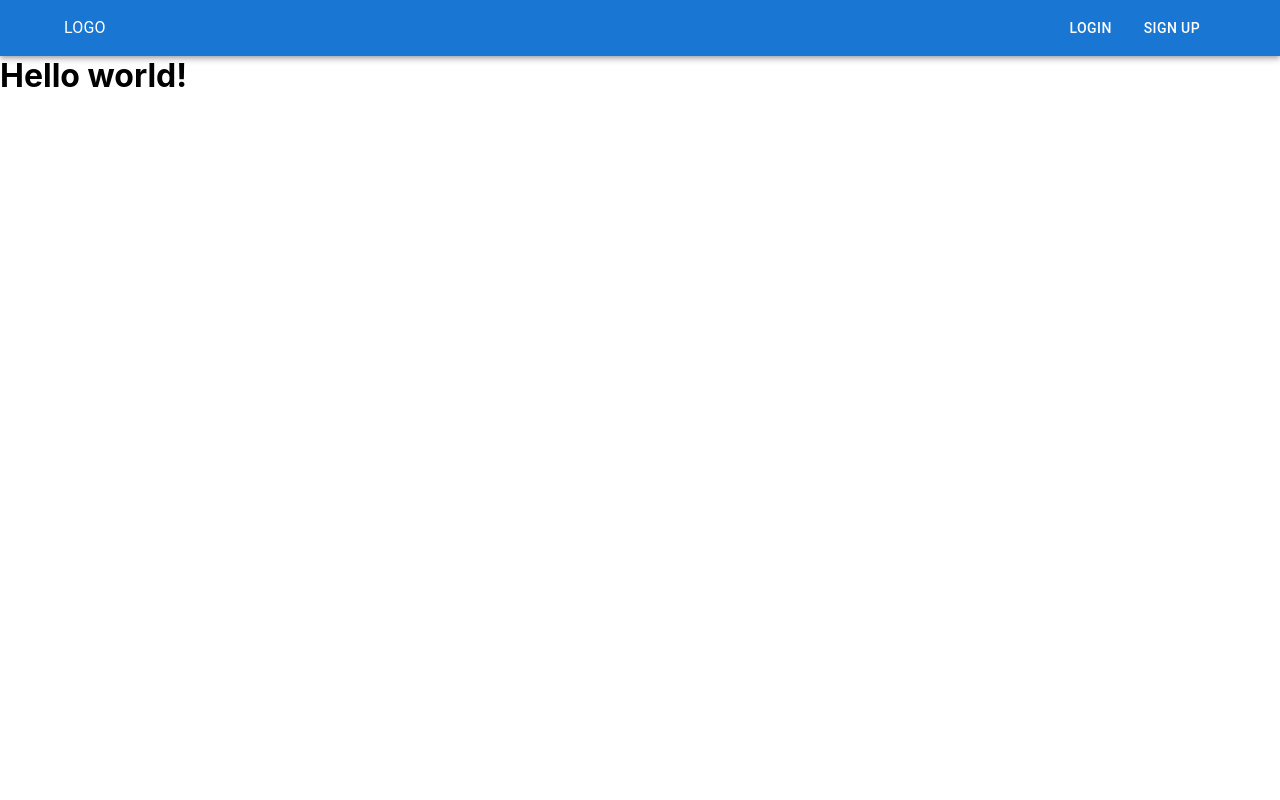
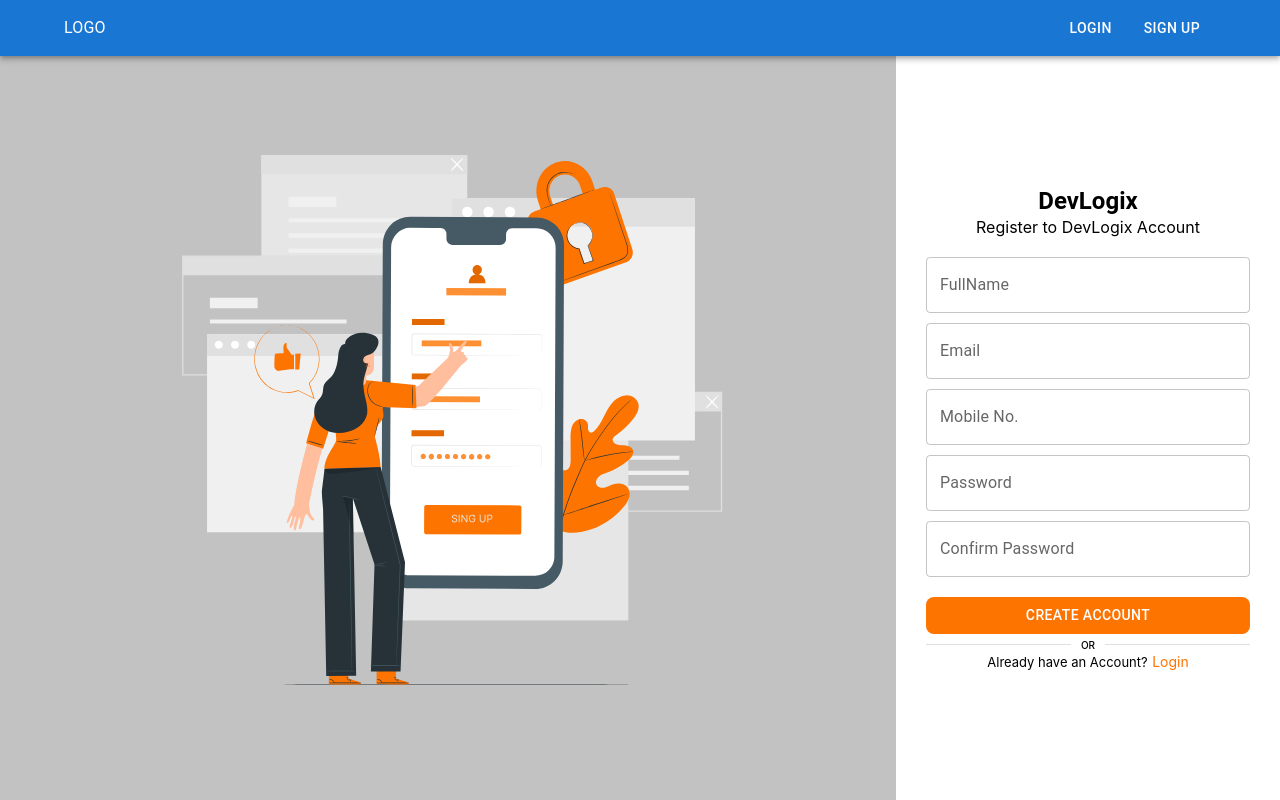
Before and after one commit to NeerajCap13/React, a React (Create React App) app in the folder devprojeject/: page /newRegister in a window 1280 px wide. Built offline with nearby package versions, Linux system fonts and the light colour scheme.

Commit message:
register

```diff
--- a/devprojeject/src/Component/Landingpage/Landing.jsx
+++ b/devprojeject/src/Component/Landingpage/Landing.jsx
@@ -134,7 +134,7 @@ const Landing = () => {
               <Button
                 fullWidth
                 LinkComponent={Link}
-                to="/newRegister"
+                to="/"
                 sx={{
                   color: "#FD7401",
                   borderRadius: "8px",
--- a/devprojeject/src/Component/NewLoginRegisterPage/NewRegister.jsx
+++ b/devprojeject/src/Component/NewLoginRegisterPage/NewRegister.jsx
@@ -1,9 +1,233 @@
-import React from 'react'
+import {
+  Box,
+  Button,
+  Divider,
+  TextField,
+  Typography,
+  useMediaQuery,
+  useTheme,
+} from "@mui/material";
+import React from "react";
+import loginImage from "../../Assets/images/login-illustrator.svg";
+
 
 const NewRegister = () => {
+
+  const theme = useTheme();
+  const isMobile = useMediaQuery(theme.breakpoints.down("sm"));
+
   return (
-    <h1>Hello world!</h1>
-  )
-}
+    <Box
+      sx={{
+        height: "93vh",
+        display: "flex",
+        flexDirection: isMobile ? "column" : "row",
+        justifyContent: "center",
+        alignItems: "center",
+      }}
+    >
+      {!isMobile ? (
+        <>
+          <Box
+            sx={{
+              height: "100%",
+              width: "70vw",
+              display: "flex",
+              justifyContent: "center",
+              alignItems: "center",
+              bgcolor: "#C2C2C2",
+            }}
+          >
+            <img src={loginImage} alt="imag" />
+          </Box>
+          <Box
+            sx={{
+              height: "100%",
+              width: "30vw",
+              textAlign: "center",
+              display: "flex",
+              justifyContent: "center",
+              alignItems: "center",
+            }}
+          >
+            <Box
+              sx={{
+                maxWidth: "390px",
+                margin: "auto 20",
+                paddingBottom: "20px",
+                borderRadius: "5px",
+                textAlign: "center",
+                padding: "30px",
+              }}
+            >
+              <Typography variant="h5" fontWeight={600}>
+                DevLogix
+              </Typography>
+              <Typography variant="p" fontWeight={400}>
+                Register to DevLogix Account
+              </Typography>
+              <TextField
+                id="outlined-basic"
+                label="FullName"
+                variant="outlined"
+                fullWidth
+                sx={{
+                  mt: "20px",
+                  mb: "10px",
+                }}
+              />
+              <TextField
+                id="outlined-basic"
+                label="Email"
+                type="Email"
+                variant="outlined"
+                fullWidth
+                sx={{
+                  mb: "10px",
+                }}
+              />
+              <TextField
+                id="outlined-basic"
+                label="Mobile No."
+                type="number"
+                variant="outlined"
+                fullWidth
+                sx={{
+                  mb: "10px",
+                }}
+              />
+              <TextField
+                id="outlined-basic"
+                label="Password"
+                variant="outlined"
+                fullWidth
+                sx={{
+                  mb: "10px",
+                }}
+              />
+              <TextField
+                id="outlined-basic"
+                label="Confirm Password"
+                variant="outlined"
+                fullWidth
+                sx={{
+                  mb: "20px",
+                }}
+              />
+              <Button
+                type="submit"
+                fullWidth
+                sx={{
+                  bgcolor: "#FD7401",
+                  color: "white",
+                  borderRadius: "8px",
+                  mb: "5px",
+                  "&:hover": { bgcolor: "#FD7401" },
+                }}
+              >
+                Create Account
+              </Button>
+              <br />
+              <Divider sx={{ fontSize: "10px", fontWeight: "500" }}>OR</Divider>
+              <Typography variant="p" fontSize={13}>
+                Already have an Account?
+              </Typography>{" "}
+              <Typography variant="p" color={"#FD7401"} fontSize={14}>
+                Login
+              </Typography>
+            </Box>
+          </Box>
+        </>
+      ) : (
+        <Box
+          sx={{
+            maxWidth: "390px",
+            margin: "auto 20",
+            paddingBottom: "20px",
+            borderRadius: "5px",
+            textAlign: "center",
+            padding: "30px",
+          }}
+        >
+          <Typography variant="h5" fontWeight={600}>
+            DevLogix
+          </Typography>
+          <Typography variant="p" fontWeight={400}>
+            Register to DevLogix Account
+          </Typography>
+          <TextField
+            id="outlined-basic"
+            label="FullName"
+            variant="outlined"
+            fullWidth
+            sx={{
+              mt: "20px",
+              mb: "10px",
+            }}
+          />
+          <TextField
+            id="outlined-basic"
+            label="Email"
+            type="Email"
+            variant="outlined"
+            fullWidth
+            sx={{
+              mb: "10px",
+            }}
+          />
+          <TextField
+            id="outlined-basic"
+            label="Mobile No."
+            type="number"
+            variant="outlined"
+            fullWidth
+            sx={{
+              mb: "10px",
+            }}
+          />
+          <TextField
+            id="outlined-basic"
+            label="Password"
+            variant="outlined"
+            fullWidth
+            sx={{
+              mb: "10px",
+            }}
+          />
+          <TextField
+            id="outlined-basic"
+            label="Confirm Password"
+            variant="outlined"
+            fullWidth
+            sx={{
+              mb: "20px",
+            }}
+          />
+          <Button
+            type="submit"
+            fullWidth
+            sx={{
+              bgcolor: "#FD7401",
+              color: "white",
+              borderRadius: "8px",
+              mb: "5px",
+              "&:hover": { bgcolor: "#FD7401" },
+            }}
+          >
+            Create Account
+          </Button>
+          <br />
+          <Divider sx={{ fontSize: "10px", fontWeight: "500" }}>OR</Divider>
+          <Typography variant="p" fontSize={13}>
+            Already have an Account?
+          </Typography>{" "}
+          <Typography variant="p" color={"#FD7401"} fontSize={14}>
+            Login
+          </Typography>
+        </Box>
+      )}
+    </Box>
+  );
+};
 
-export default NewRegister
+export default NewRegister;
```
Also changed, not shown: devprojeject/src/Component/Home.jsx (+7 -1 lines).
